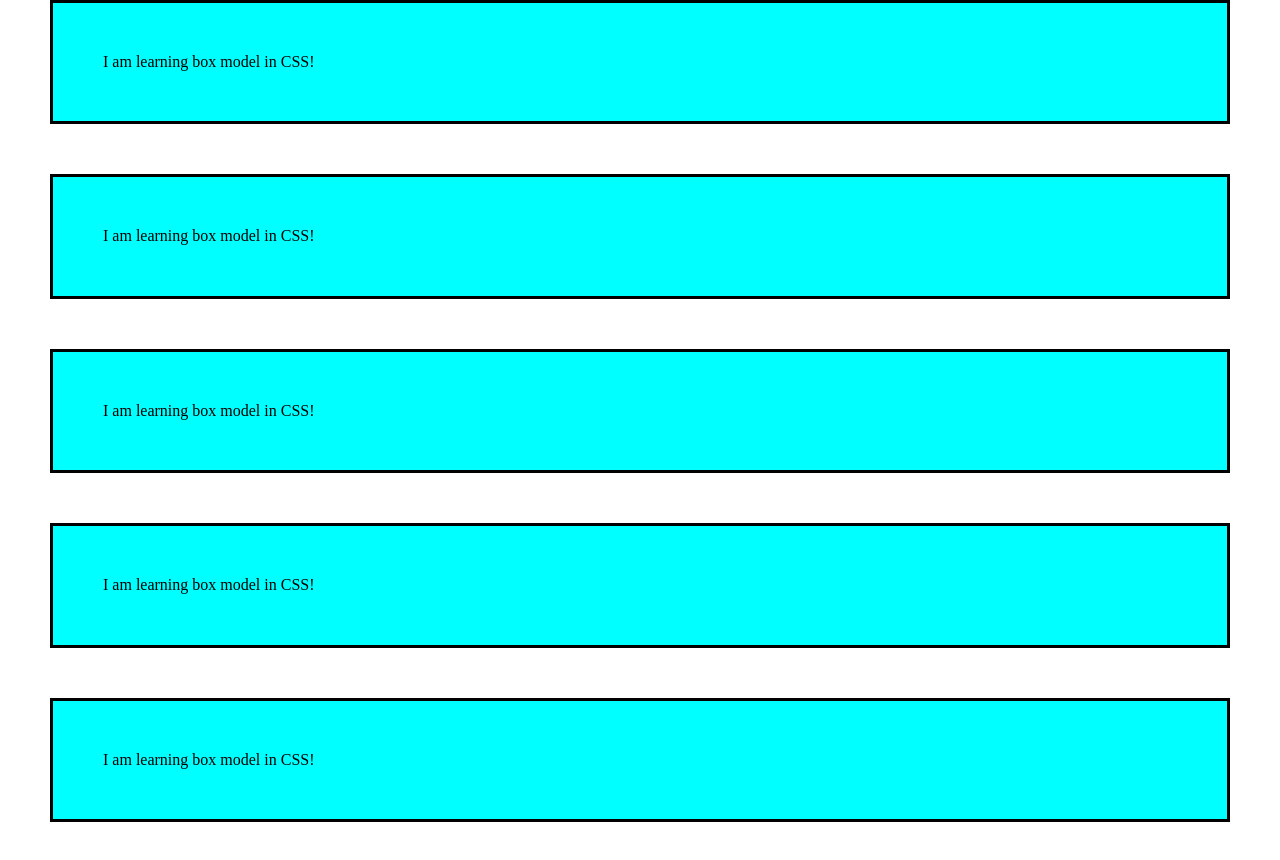
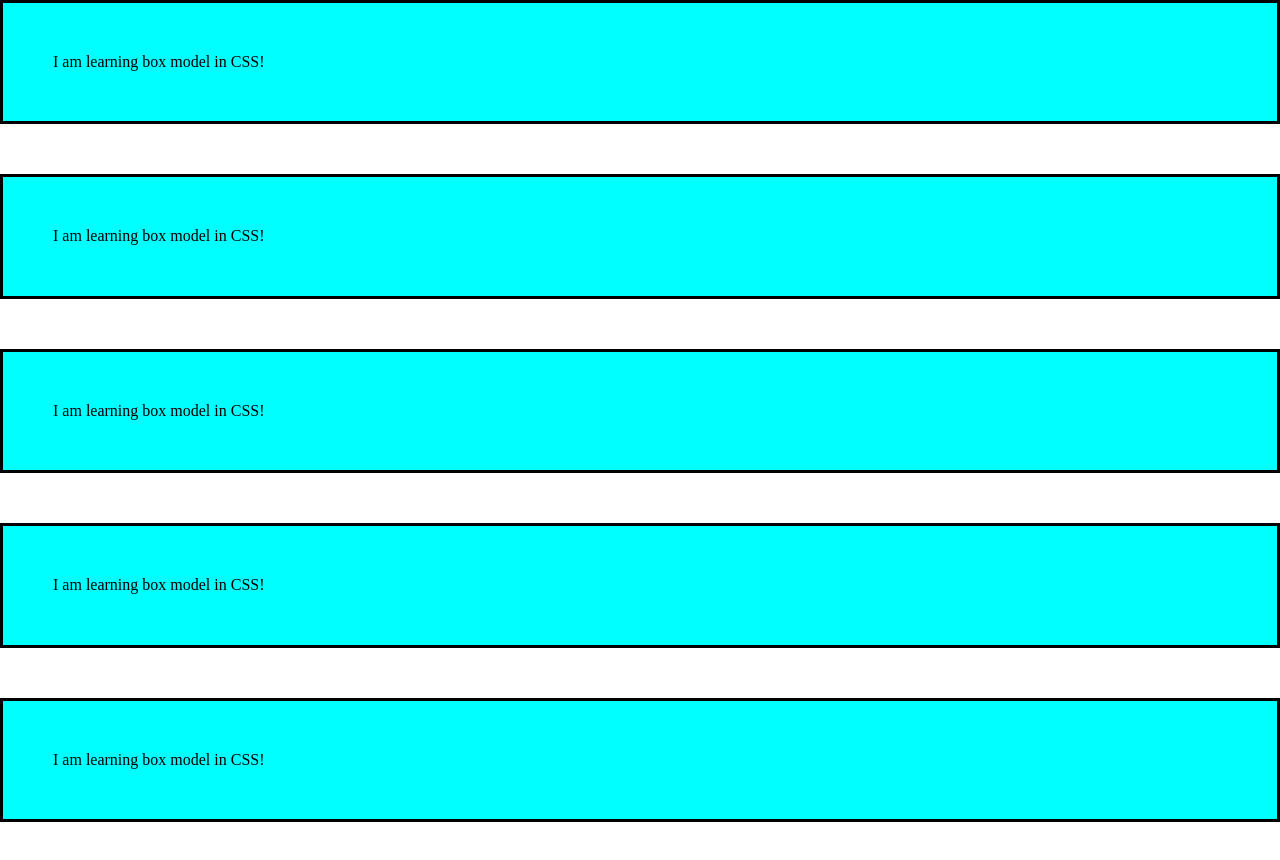
Before and after one commit to Artem456676456547766547465665544444/HTML-CSS, a plain HTML site: page Lesson8/hw1/index.html in a window 1280 px wide. Drawn offline with nearby package versions, Linux system fonts and the light colour scheme.

Commit message:
Lesson8hw1

```diff
--- a/Lesson8/hw1/index.css
+++ b/Lesson8/hw1/index.css
@@ -7,18 +7,17 @@
 }
 .one {
 margin-bottom:50px ;
-margin-left: 50px;
-margin-right: 50px;
+
 }
 .two {
-margin: 50px;
+margin-bottom: 50px;
 }
 .tree {
-margin: 50px;
+margin-bottom: 50px;
 }
 .four {
-margin: 50px;
+margin-bottom: 50px;
 }
 .five {
-margin: 50px;
+margin-bottom: 50px;
 }
```
